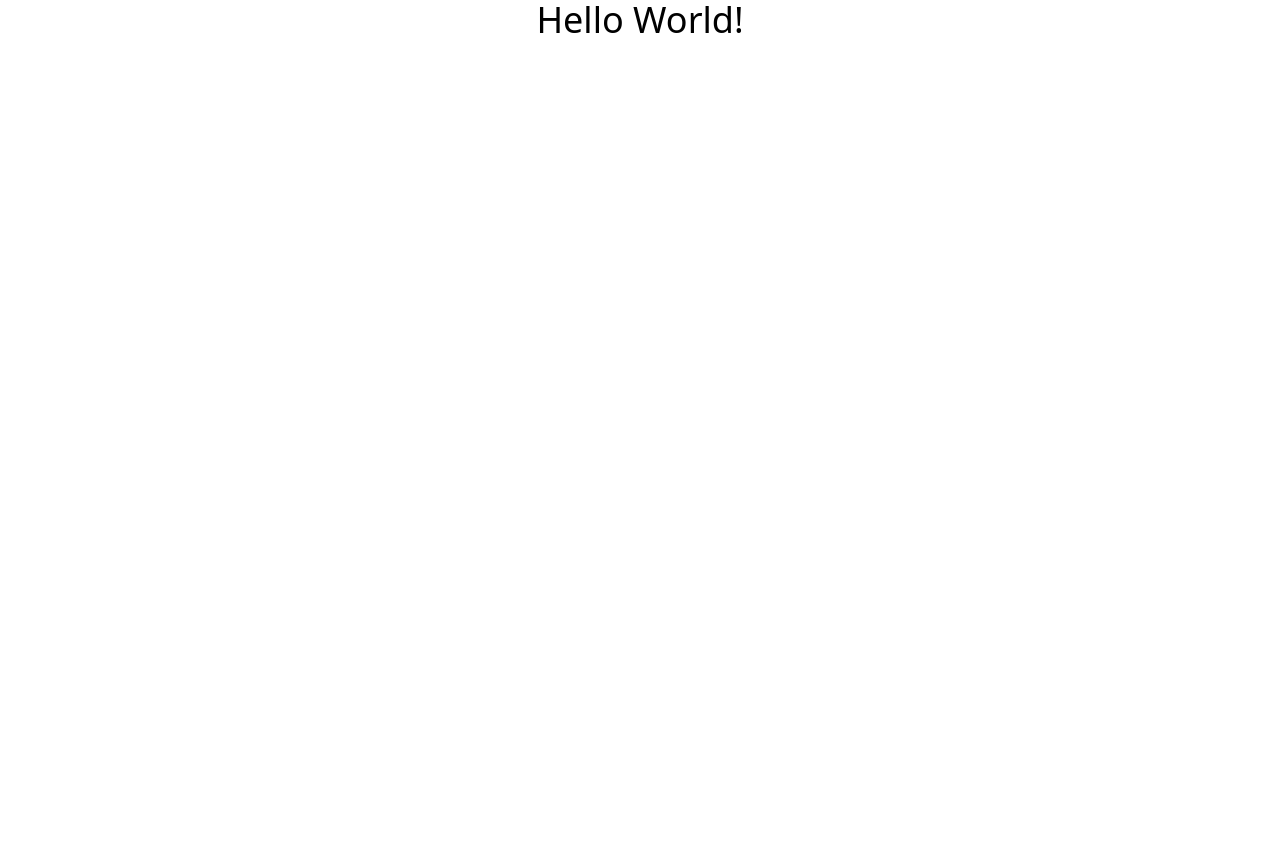
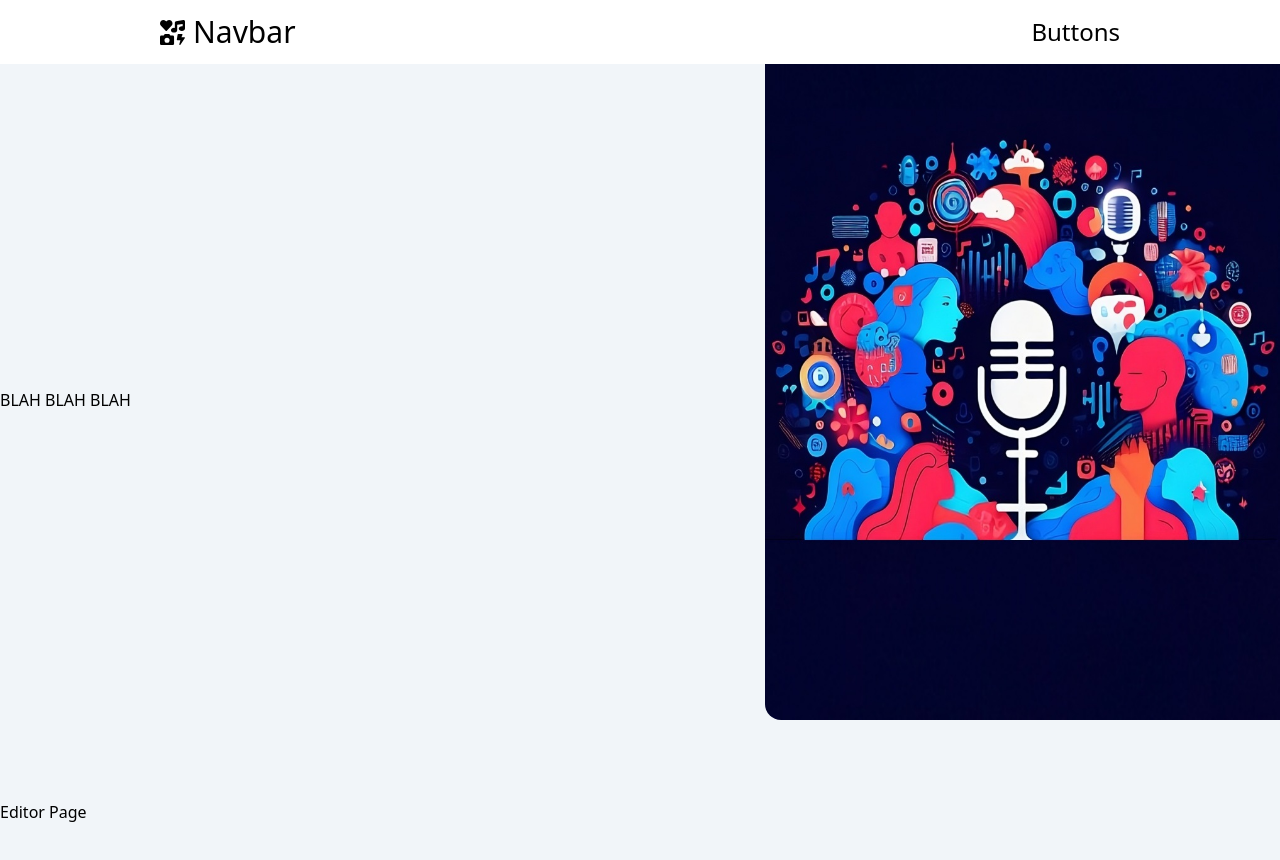
Before and after one commit to osasuair/Ideas2Audio, a React (Create React App) app: page / in a window 1280 px wide. Shown: the top 860 px of the page. Before the commit the page ends 800 px from the top, so only its background shows below. Built offline with nearby package versions, Linux system fonts and the light colour scheme.

Commit message:
Added landing page (dummy photo for now) Added navbar - Paul A.

```diff
--- a/package.json
+++ b/package.json
@@ -3,11 +3,13 @@
   "version": "0.1.0",
   "private": true,
   "dependencies": {
+    "@headlessui/react": "^1.7.17",
     "@testing-library/jest-dom": "^5.17.0",
     "@testing-library/react": "^13.4.0",
     "@testing-library/user-event": "^13.5.0",
     "react": "^18.2.0",
     "react-dom": "^18.2.0",
+    "react-icons": "^4.11.0",
     "react-scripts": "5.0.1",
     "web-vitals": "^2.1.4"
   },
--- a/src/App.js
+++ b/src/App.js
@@ -1,7 +1,13 @@
+import Navbar from './components/Navbar';
+import LandingPage from './components/LandingPage';
+import EditorPage from './components/EditorPage';
+
 function App() {
   return (
-    <div className="flex flex-col">
-      <h1 className="text-4xl text-center">Hello World!</h1>
+    <div>
+      <Navbar />
+      <LandingPage />
+      <EditorPage />
     </div>
   );
 }
--- /dev/null
+++ b/src/components/EditorPage.jsx
@@ -0,0 +1,11 @@
+import React from 'react'
+
+const EditorPage = () => {
+  return (
+    <div name="editorPage" className='h-full min-h-screen w-full bg-slate-100 '>
+        Editor Page
+    </div>
+  )
+}
+
+export default EditorPage
--- /dev/null
+++ b/src/components/LandingPage.jsx
@@ -0,0 +1,21 @@
+import React from 'react';
+import background from '../images/landingPage.jpg'
+
+class LandingPage extends React.Component {
+    render() {
+        return (
+            <div name="landingPage" className='h-full min-h-screen w-full bg-slate-100 '>
+                <div className='flex flex-row h-full w-full min-w-screen'>
+                    <div className='flex flex-col h-full min-h-screen items-center justify-center text-black'>
+                        <h1>BLAH BLAH BLAH</h1>
+                    </div>
+                    <div className='ml-auto rounded-bl-xl'>
+                        <img src={background} alt="background" className='mx-auto h-[90vh] rounded-bl-2xl'/>
+                    </div>
+                </div>
+            </div>
+        );
+    }
+}
+
+export default LandingPage;
--- /dev/null
+++ b/src/components/Navbar.jsx
@@ -0,0 +1,18 @@
+import React from 'react'
+import { FaIcons } from 'react-icons/fa'
+
+const Navbar = () => {
+  return (
+    <div className='flex justify-between items-center w-full h-16 px-40 text-black bg-white fixed top-0 z-50'>
+        <div className='flex flex-row items-center'>
+            <FaIcons size={25} color='black'></FaIcons>
+            <h1 className='pl-2 text-3xl'>Navbar</h1>
+        </div>
+        <div>
+            <h1 className='text-2xl'>Buttons</h1>
+        </div>
+    </div>
+  )
+}
+
+export default Navbar
```
Also changed, not shown: src/images/landingPage.jpg (added), 1 other file (tests, documents, lock files or other folders).
